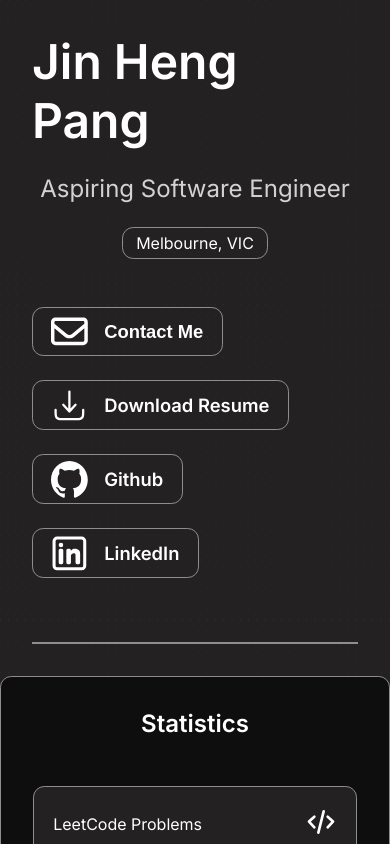
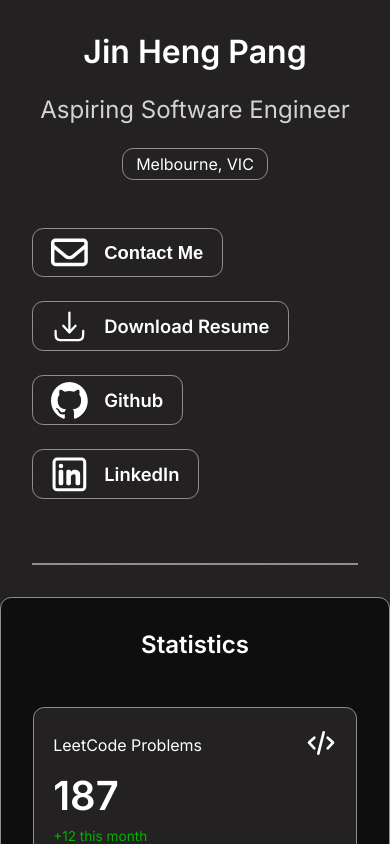
Before and after one commit to jinheng-pang/jin-portfolio, a React (Vite) app: page / in a window 390 px wide. Shown: the top 844 px of the page. Built offline with nearby package versions, Linux system fonts and the light colour scheme.

Commit message:
Change header name clamp size - min size from 3rem to 2rem

```diff
--- a/src/components/header/header.css
+++ b/src/components/header/header.css
@@ -7,7 +7,7 @@
 }
 
 .header-name {
-    font-size: clamp(3rem, 8vw, 4rem);
+    font-size: clamp(2rem, 8vw, 4rem);
 }
 
 .header-description {
```
